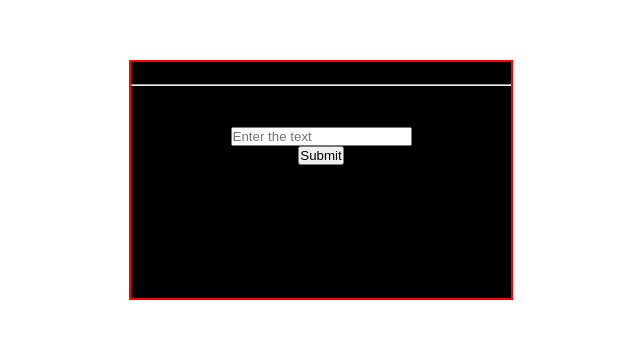
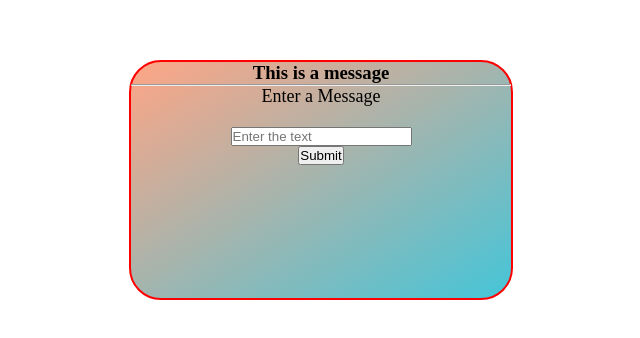
Before and after one commit to rashaduldev/Module-4-assignment, a plain HTML site: page Again move -3/aa.html in a window 1280 px wide. Shown: the part 220-558 px from the top of the page, without its empty margins (319-959 px from the left). Drawn offline with Linux system fonts and the light colour scheme.

Commit message:
Update style.css

```diff
--- a/Again move -3/style.css
+++ b/Again move -3/style.css
@@ -12,8 +12,9 @@ body{
 }
 .container{
     /* height: 100px; */
-    background: #000;
+    background: linear-gradient(to right bottom,#ffa585,#45c5d8);
    border: 2px solid red;
    height: 30%;
    width: 30%;
+   border-radius: 2rem;
 }
```
